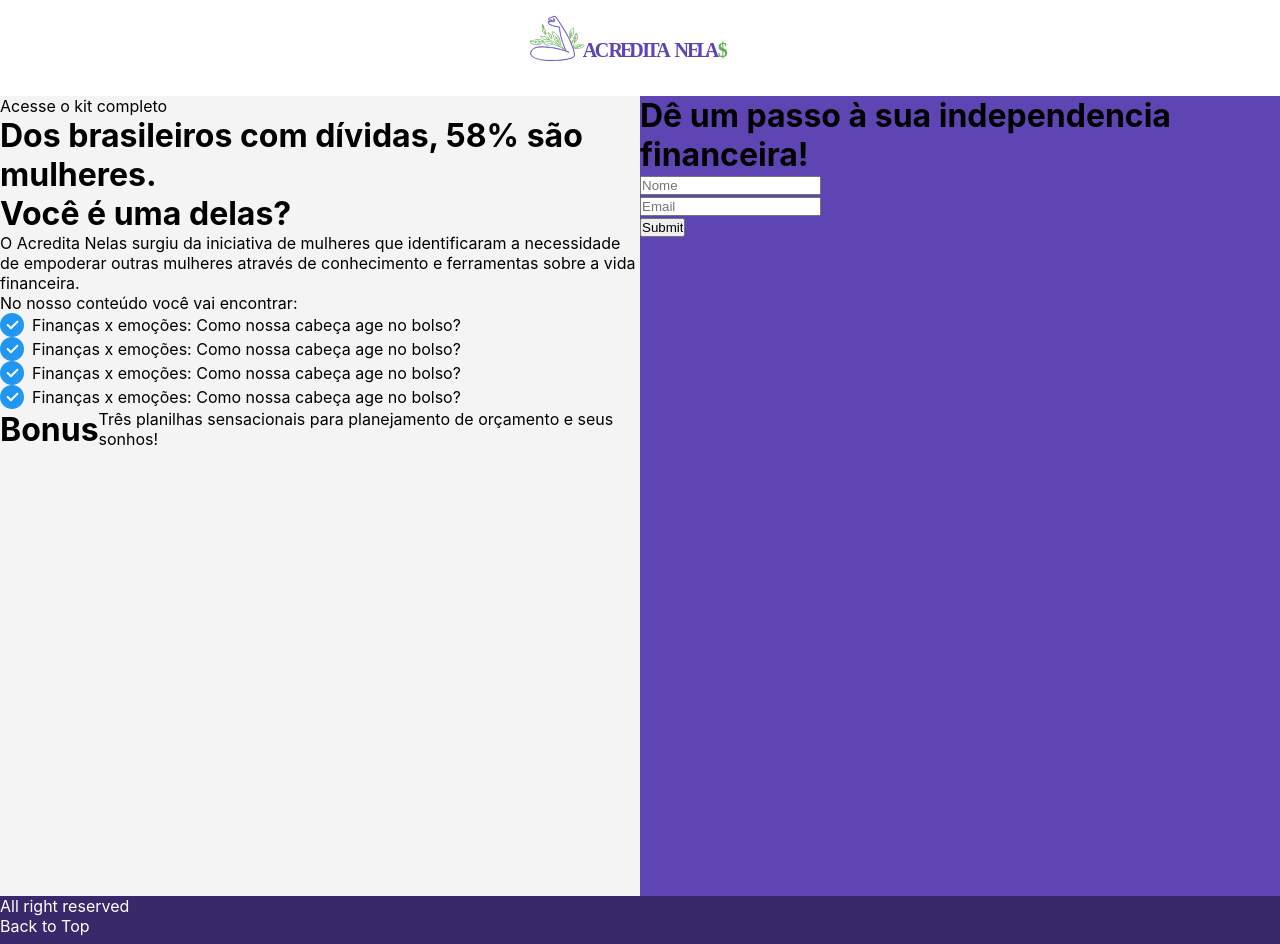
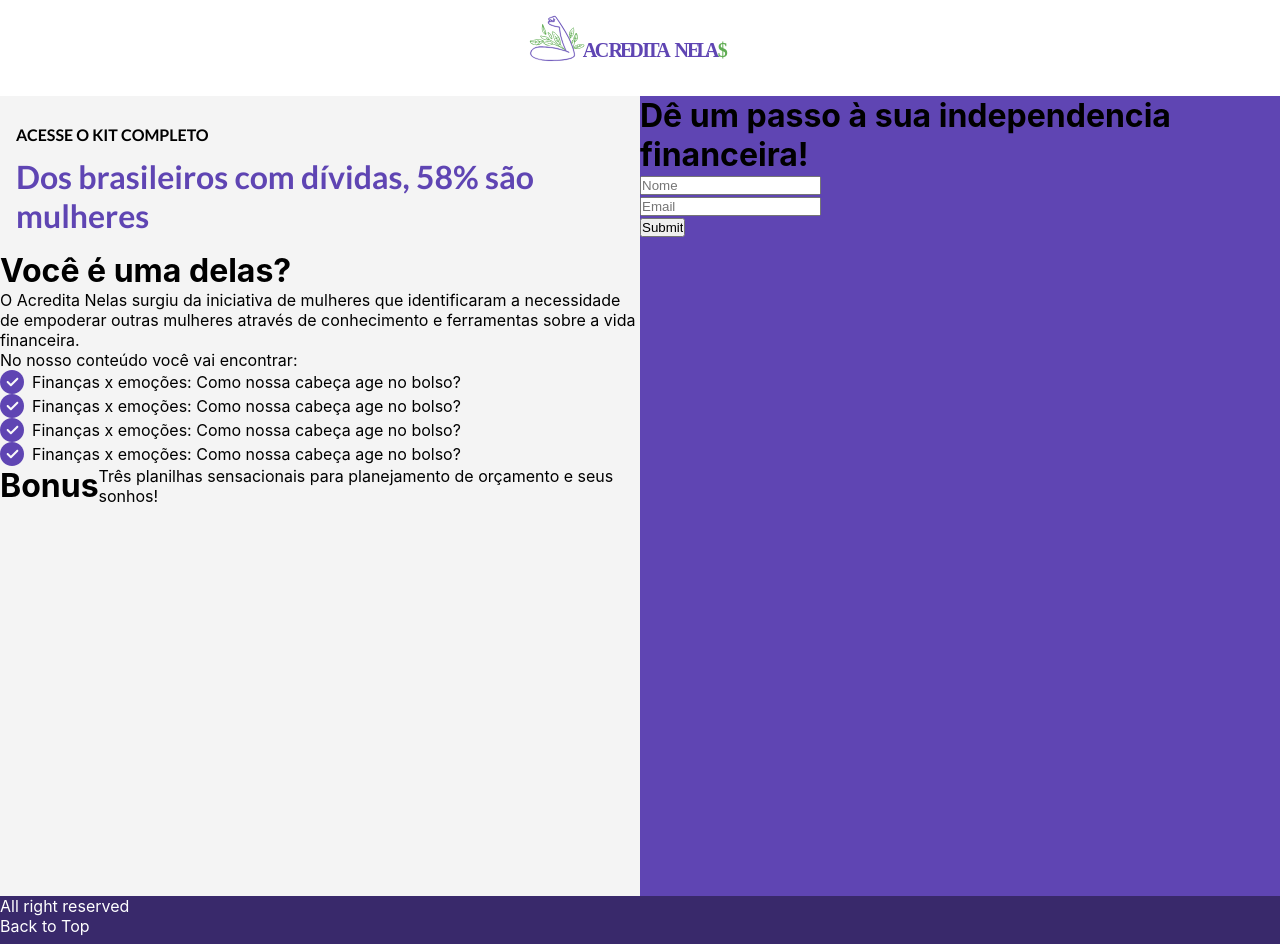
Before and after one commit to rafaelapitta/show-me-the-leads, a React (Create React App) app: page / in a window 1280 px wide. Built offline with nearby package versions, Linux system fonts and the light colour scheme; a web font is replaced by a local one.

Commit message:
css-update

```diff
--- a/src/Landing.css
+++ b/src/Landing.css
@@ -2,6 +2,7 @@
 @import url('https://fonts.googleapis.com/css2?family=Baloo+Tamma+2:wght@700&display=swap');
 /* LATO */
 @import url('https://fonts.googleapis.com/css2?family=Lato:wght@300;400;700&display=swap');
+@import url('https://fonts.googleapis.com/css2?family=Lato:wght@900&display=swap');
 /* KULIM PARK */
 @import url('https://fonts.googleapis.com/css2?family=Kulim+Park:wght@300;400;600&display=swap');
 
@@ -53,6 +54,20 @@
   background-color: #f4f4f4;
   height: 100vh;
   width: 50%;
+}
+
+.title h1 {
+  margin: 0.8rem 1rem 1rem 1rem;
+  font-family: 'Lato';
+  font-weight: bolder;
+  color: #5F45B3;
+}
+
+.title p {
+  margin: 1rem 1rem 0rem 1rem;
+  padding-top: 0.8rem;
+  font-family: 'Lato';
+  font-weight: bolder;
 }
 
 .bullet {
--- a/src/Landing.tsx
+++ b/src/Landing.tsx
@@ -19,8 +19,8 @@
       {/* CONTENT */}
         <div className="content">
           <div className="title">
-            <p>Acesse o kit completo</p>
-            <h1>Dos brasileiros com dívidas, 58% são mulheres.</h1>
+            <p>ACESSE O KIT COMPLETO</p>
+            <h1>Dos brasileiros com dívidas, 58% são mulheres</h1>
           </div>
 
           <div className="are-the-one">
```
Also changed, not shown: src/assets/check.svg.
